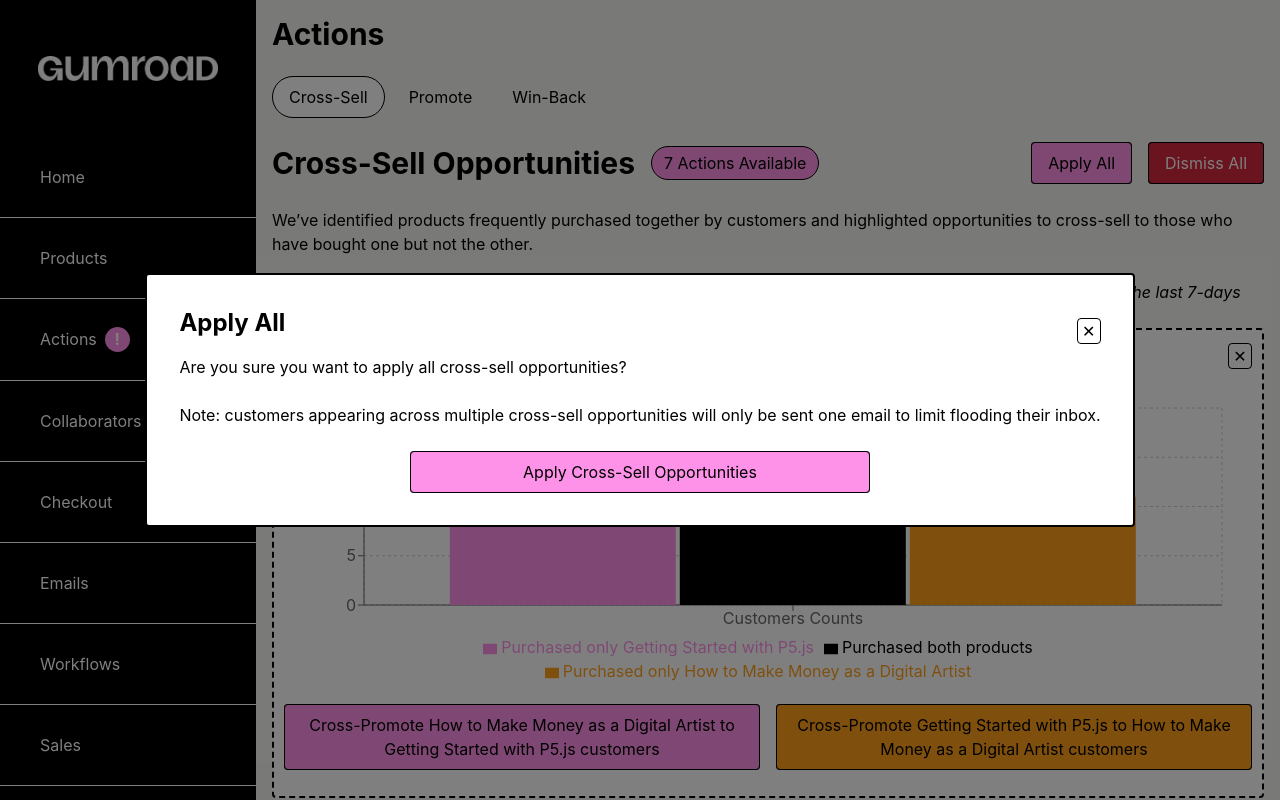
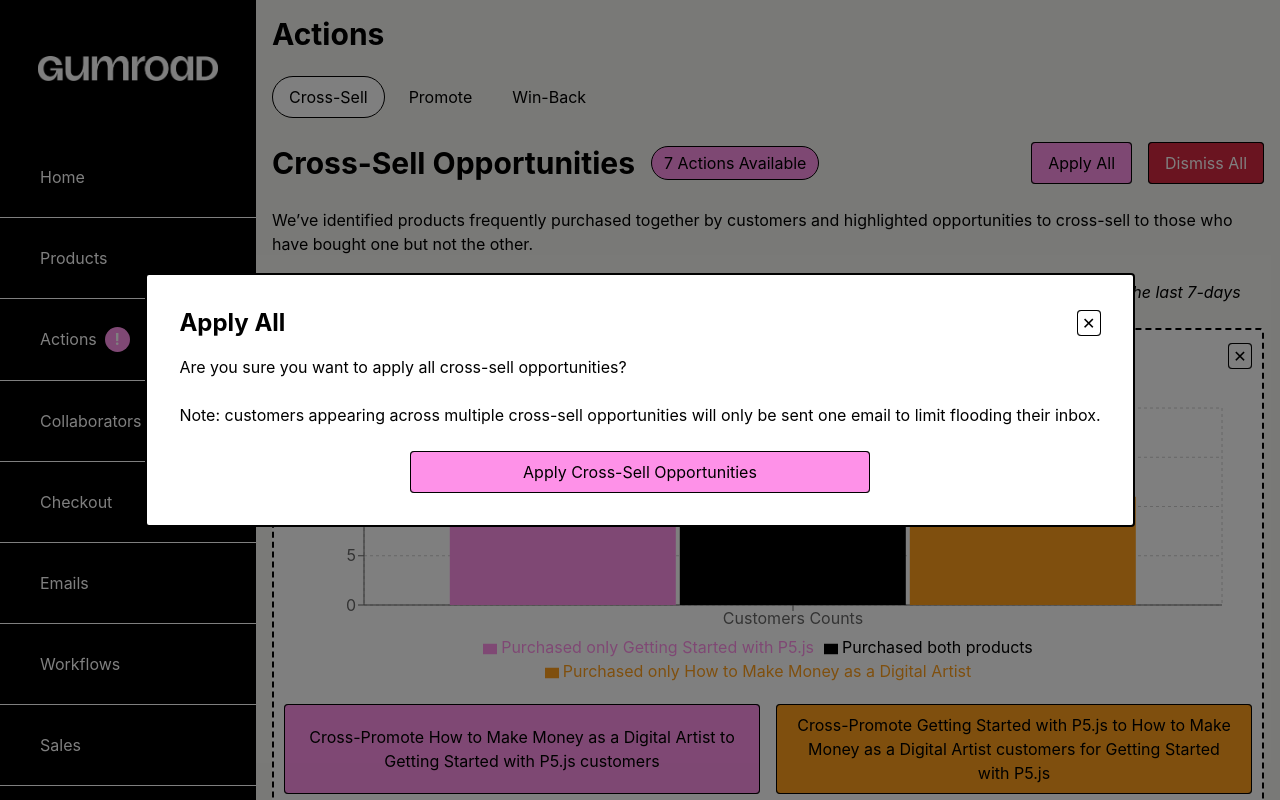
Before and after one commit to pcybriwsky/gumroad_actions, a React (Create React App) app: page / in a window 1280 px wide. Both pictures are taken after a click on the button "Apply All". Shown: the top 800 px of the page. Built offline with nearby package versions, Linux system fonts and the light colour scheme; some icons are missing.

Commit message:
Last formatting bug with x

```diff
--- a/src/components/tabs/CrossSell.js
+++ b/src/components/tabs/CrossSell.js
@@ -162,12 +162,14 @@
                         <div key={index} className="insight-section mb-8 bg-white p-[10px] rounded border-dashed border-2 border-black">
                             <div className="flex justify-between items-center mb-4">
                                 <h2 className="text-2xl font-semibold">{pair.courseA} <span className='italic'>and</span> {pair.courseB}</h2>
+                                <div className='bg-black rounded'>
                                     <button
                                         onClick={() => dismissSuggestion(index)}
-                                    className="text-gray hover:text-white hover:bg-red border border-black rounded w-6 y-6 transform transition-transform duration-200"
+                                        className="text-gray hover:text-white bg-white hover:bg-red border border-black rounded w-6 y-6 transform transition-transform duration-200 hover:-translate-y-1 hover:-translate-x-1"
                                     >
                                         &#10005;
                                     </button>
+                                </div>
                             </div>
 
                             {/* Bar Chart */}
@@ -183,7 +185,7 @@
 
                                 <div className="suggested-action-section bg-black rounded flex flex-col space-y-4 my-4 w-[50%] mx-auto">
                                     <button onClick={() => handleNavigateToEmail(pair.courseB, pair.courseA, pair.onlyCourseB)} className="relative h-full w-full bg-gold border-solid border-black border-[1px] text-black px-4 py-2 rounded transform transition-transform duration-200 hover:-translate-y-1 hover:-translate-x-1">
-                                        {pair.suggestionB}
+                                        {pair.suggestionB} for {pair.courseA}
                                     </button>
                                 </div>
                             </div>
@@ -199,14 +201,16 @@
             {showDismissDialog && (
                 <div className="fixed inset-0 flex items-center justify-center bg-black bg-opacity-50">
                     <div className="bg-white p-8 rounded border-solid border-black border-2">
-                        <div className="flex justify-between items-center">
-                            <h2 className="text-2xl font-bold mb-4">Dismiss All</h2>
+                        <div className="flex justify-between items-center mb-4">
+                            <h2 className="text-2xl font-bold">Dismiss All</h2>
+                            <div className='bg-black rounded'>
                                     <button
                                         onClick={closeDialog}
-                                className="text-gray hover:text-white hover:bg-red border border-black rounded w-6 y-6 transform transition-transform duration-200"
+                                        className="text-gray hover:text-white bg-white hover:bg-red border border-black rounded w-6 y-6 transform transition-transform duration-200 hover:-translate-y-1 hover:-translate-x-1"
                                     >
                                         &#10005;
                                     </button>
+                                </div>
                         </div>
                         <p className="mb-6">Are you sure you want to dismiss all cross-sell opportunities?</p>
                         <div className="bg-black mx-auto w-[50%]">
@@ -225,14 +229,16 @@
             {showApplyDialog && (
                 <div className="fixed inset-0 flex items-center justify-center bg-black bg-opacity-50">
                     <div className="bg-white p-8 rounded border-solid border-black border-2">
-                        <div className="flex justify-between items-center">
-                            <h2 className="text-2xl font-bold rounded mb-4">Apply All</h2>
+                        <div className="flex justify-between items-center mb-4">
+                            <h2 className="text-2xl font-bold rounded">Apply All</h2>
+                            <div className='bg-black rounded'>
                                     <button
                                         onClick={closeDialog}
-                                className="text-gray hover:text-white hover:bg-red border border-black rounded w-6 y-6 transform transition-transform duration-200"
+                                        className="text-gray hover:text-white bg-white hover:bg-red border border-black rounded w-6 y-6 transform transition-transform duration-200 hover:-translate-y-1 hover:-translate-x-1"
                                     >
                                         &#10005;
                                     </button>
+                                </div>
                         </div>
                         <p className="mb-6">Are you sure you want to apply all cross-sell opportunities?</p>
                         <p className="mb-6">Note: customers appearing across multiple cross-sell opportunities will only be sent one email to limit flooding their inbox.</p>
--- a/src/components/tabs/SeasonalPromotions.js
+++ b/src/components/tabs/SeasonalPromotions.js
@@ -149,12 +149,14 @@
                         <div key={index} className="insight-section mb-8 bg-white p-[10px] rounded border-dashed border-2 border-black relative">
                             <div className="flex justify-between items-center mb-4">
                                 <h2 className="text-2xl font-semibold">Promotion Opportunity for {bundle.itemName}</h2>
+                                <div className='bg-black rounded'>
                                     <button
                                         onClick={() => dismissBundle(index)}
-                                    className="text-gray hover:text-white hover:bg-red border border-black rounded w-6 y-6 transform transition-transform duration-200"
+                                        className="text-gray hover:text-white bg-white hover:bg-red border border-black rounded w-6 y-6 transform transition-transform duration-200 hover:-translate-y-1 hover:-translate-x-1"
                                     >
                                         &#10005;
                                     </button>
+                                </div>
                             </div>
 
                             {/* Bar Chart */}
@@ -193,12 +195,14 @@
                     <div className="bg-white p-8 rounded border-solid border-black border-2">
                         <div className="flex justify-between items-center">
                             <h2 className="text-2xl font-bold mb-4">Dismiss All</h2>
+                            <div className='bg-black rounded'>
                                     <button
                                         onClick={closeDialog}
-                                className="text-gray hover:text-white hover:bg-red border border-black rounded w-6 y-6 transform transition-transform duration-200"
+                                        className="text-gray hover:text-white bg-white hover:bg-red border border-black rounded w-6 y-6 transform transition-transform duration-200 hover:-translate-y-1 hover:-translate-x-1"
                                     >
                                         &#10005;
                                     </button>
+                                </div>
                         </div>
                         <p className="mb-6">Are you sure you want to dismiss all seasonal promotion suggestions?</p>
                         <div className="bg-black mx-auto rounded w-[50%]">
@@ -219,12 +223,14 @@
                     <div className="bg-white p-8 rounded border-solid border-black border-2">
                         <div className="flex justify-between items-center">
                             <h2 className="text-2xl font-bold mb-4">Apply All</h2>
+                            <div className='bg-black rounded'>
                                     <button
                                         onClick={closeDialog}
-                                className="text-gray hover:text-white hover:bg-red border border-black rounded w-6 y-6 transform transition-transform duration-200"
+                                        className="text-gray hover:text-white bg-white hover:bg-red border border-black rounded w-6 y-6 transform transition-transform duration-200 hover:-translate-y-1 hover:-translate-x-1"
                                     >
                                         &#10005;
                                     </button>
+                                </div>
                         </div>
                         <p className="mb-6">Are you sure you want to apply all seasonal promotion suggestions?</p>
                         <div className="bg-black rounded mx-auto w-[50%]">
```
Lines whose indentation alone changed are shown as unchanged.
